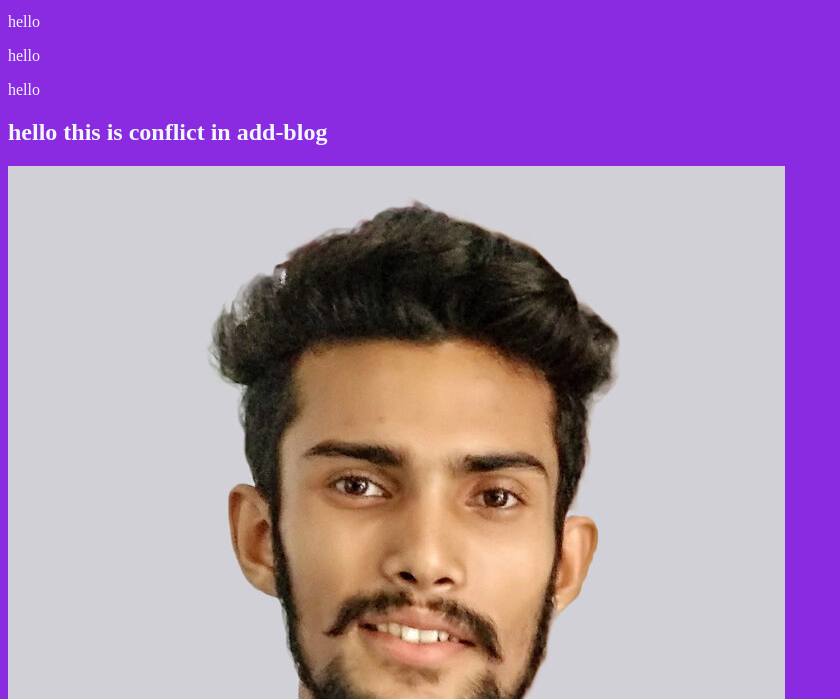
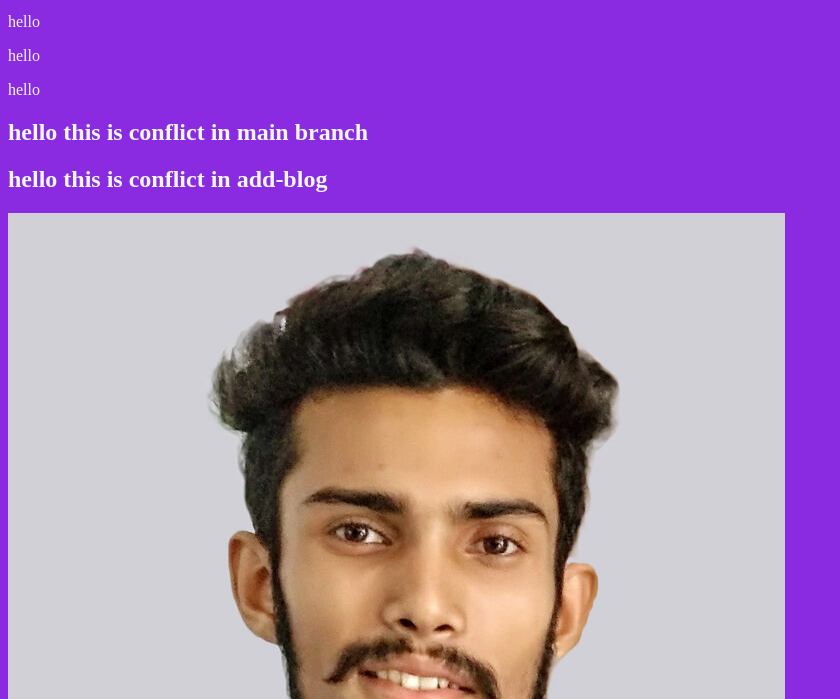
Before and after one commit to monzurshadhin/git-test-2, a plain HTML site: page index.html in a window 1280 px wide. Shown: the part 101-800 px from the top of the page, without its empty margins (0-840 px from the left). Drawn offline with Linux system fonts and the light colour scheme.

Commit message:
conflict resolve 2

```diff
--- a/index.html
+++ b/index.html
@@ -16,6 +16,7 @@
 
     <p>hello</p>
 
+    <h2>hello this is conflict in main branch</h2>
     <h2>hello this is conflict in add-blog</h2>
     <img src="rsz_pic4.jpg" alt="" />
   </body>
```
